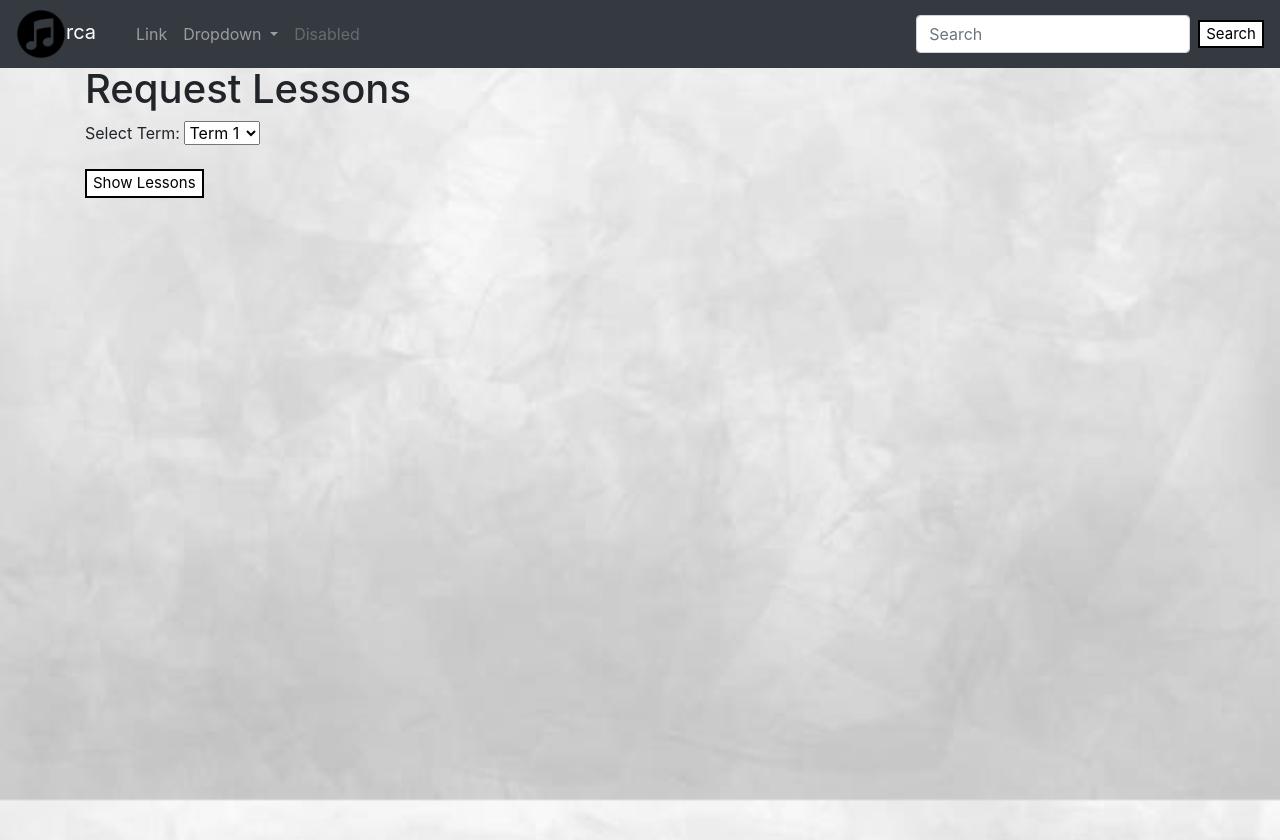
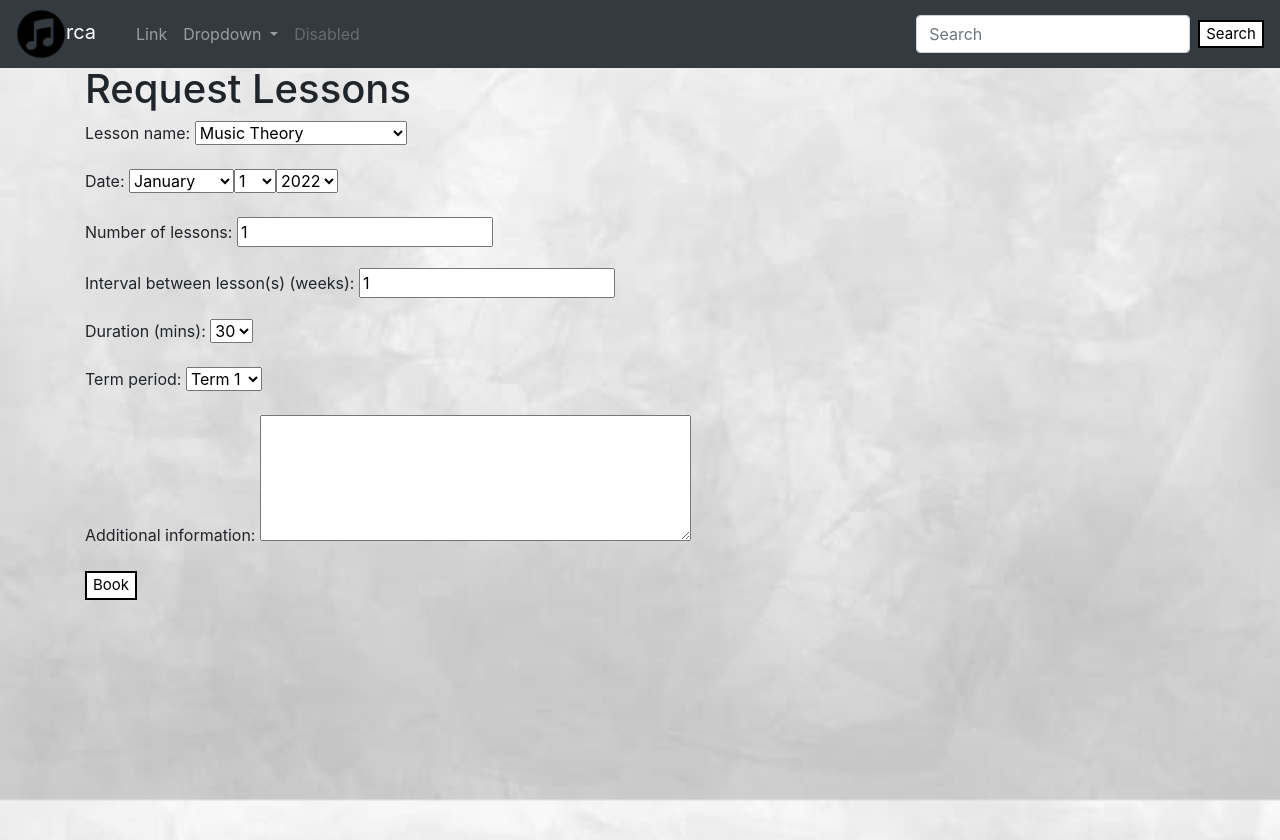
Before and after one commit to muzami1ali/Orca, a Django app: page /booking/request/ in a window 1280 px wide. Shown: the top 840 px of the page. Run offline with Django 4.2, Linux system fonts and the light colour scheme; a user stored in the database is signed in; some libraries are stand-ins or nearby versions.

Commit message:
Correct request lessons view, form, and html webpage. Add test fixtures.
- test fixtures added to default student, lesson, and other student.
- request lesson model form altered.
- request lesson view altered to handle both GET and POST.
- request lesson html page altered to include the altered lesson request form.

```diff
--- a/lessons/forms.py
+++ b/lessons/forms.py
@@ -42,5 +42,14 @@ class LogInForm(forms.Form):
 class LessonRequestForm(forms.ModelForm):
     class Meta:
         model = Lesson
-        fields = ['term_period']
-        labels = {'term_period': 'Select Term'}
+        fields = '__all__'
+        labels = {
+            'student_availability': 'Date',
+            'interval': 'Interval between lesson(s) (weeks)',
+            'duration': 'Duration (mins)',
+        }
+        widgets = {
+            'additional_information': forms.Textarea(attrs={'cols': 40, 'rows': 5}),
+            'student_availability': forms.SelectDateWidget(),
+        }
+        localized_fields = ('student_availability',)
--- a/lessons/models.py
+++ b/lessons/models.py
@@ -1,7 +1,7 @@
 from django.db import models
 from django.contrib.auth.models import AbstractUser
 from django.core.validators import RegexValidator, MinValueValidator, MaxValueValidator, MaxLengthValidator
-
+from django.http import HttpRequest
 
 class Student(AbstractUser):
     username=models.EmailField(unique=True,verbose_name='Email')
@@ -56,11 +56,20 @@ class Lesson(models.Model):
     additional_information = models.CharField(
         max_length=200,
         validators=[MaxLengthValidator(200)],
-        blank=True
+        blank=True,
+        null=True
         )
 
     def __str__(self):
         return f'{self.lesson_name} - {self.student_availability}'
+
+    def __eq__(self, HttpRequest):
+        return (self.lesson_name.__eq__(HttpRequest.POST.get('lesson_name')) and
+         self.student_availability.__eq__(HttpRequest.POST.get('student_availability')) and
+         self.number_of_lessons.__eq__(HttpRequest.POST.get('number_of_lessons')) and
+         self.interval.__eq__(HttpRequest.POST.get('interval')) and
+         self.duration.__eq__(HttpRequest.POST.get('duration')) and
+         self.term_period.__eq__(HttpRequest.POST.get('term_period')))
 
 
 class LessonRequest(models.Model):
--- a/lessons/templates/request_lessons.html
+++ b/lessons/templates/request_lessons.html
@@ -1,46 +1,11 @@
 {% extends 'base-content.html' %}
 {% block content%}
 <div class="container vh-100">
-
-      <h1>Request Lessons</h1>
-      <form action="{% url 'request_lessons' %}" method="post">
-        {% csrf_token %}
-        {{ choice_form.as_p }}
-        <input type="submit" value="Show Lessons" class = "lessons" >
-      </form>
-
-      {% if lesson_counter > 0%}
-      <h2>Total Classes Available: {{ lesson_counter }}</h2>
-      <table class="lesson-view" >
-        {% for lesson in term_lessons %}
-          <table class="lesson-information" id = "lessons">
-            <tr>
-              <th>Class: </th>
-              <th>Date: </th>
-              <th>Duration: </th>
-              <th>Cost: </th>
-            </tr>
-            <tr>
-              <td>{{ lesson.lesson_name }}</td>
-              <td>{{ lesson.date }}</td>
-              <td>{{ lesson.duration }} minutes</td>
-              <td>£{{ lesson.price }}</td>
-            </tr>
-            <tr>
-              <td>
-                <form action="{% url 'book_lesson' lesson.id %}" method="post">
-                  {% csrf_token %}
-                  <input type="submit" value="Book" class = "btn-xs custom-button">
-                </form>
-              </td>
-            </tr>
-          </table>
-        {% endfor %}
-      </table>
-      {% endif %}
-    </div>
-
-
-
-
+  <h1>Request Lessons</h1>
+  <form action="{% url 'request_lessons' %}" method="post">
+    {% csrf_token %}
+    {{ lesson_form.as_p }}
+    <input type="submit" value="Book" class = "lessons" >
+  </form>
+</div>
 {% endblock%}
--- a/lessons/views.py
+++ b/lessons/views.py
@@ -47,14 +47,38 @@ def sign_up(request):
 
 @login_required(login_url='log_in')
 def request_lessons(request):
-    choice_form = LessonRequestForm()
-    lesson_counter = 0
-    if request.method == 'POST':
-        term_lesson = Lesson.objects.filter(term_period=request.POST['term_period'])
-        lesson_counter = Lesson.objects.filter(term_period=request.POST['term_period']).count()
-        choice_form = LessonRequestForm(request.POST)
-        return render(request, 'request_lessons.html', {'choice_form' : choice_form, 'term_lessons' : term_lesson, 'lesson_counter': lesson_counter})
-    return render(request, 'request_lessons.html', {'choice_form' : choice_form, 'lesson_counter': lesson_counter})
+    if request.method == "POST":
+        if LessonRequest.objects.filter(student_id=request.user.id).exists():
+            try:
+                student_booked_lessons = LessonRequest.objects.filter(student_id=request.user.id)
+                duplicate_lesson = False
+
+                for lesson_request in student_booked_lessons:
+                    lesson = Lesson.objects.get(id=lesson_request.lesson_id)
+                    print(lesson.__eq__(request))
+                    if lesson.__eq__(request):
+                        duplicate_lesson = True
+                        break
+
+                if not duplicate_lesson:
+                    book_lesson = LessonRequestForm(request.POST)
+                    book_lesson = book_lesson.save()
+                    LessonRequest.objects.create(student_id=request.user.id, lesson_id=book_lesson.id)
+                else:
+                    raise ValueError("Class cannot be booked twice")
+            except ValueError:
+                pass
+        else:
+            try:
+                book_lesson = LessonRequestForm(request.POST)
+                book_lesson = book_lesson.save()
+                LessonRequest.objects.create(student_id=request.user.id, lesson_id=book_lesson.id)
+            except IntegrityError:
+                pass
+        return redirect('request_lessons')
+    else:
+        form = LessonRequestForm()
+        return render(request, 'request_lessons.html', {'lesson_form': form})
 
 @login_required(login_url='log_in')
 def book_lesson(request, LessonID):
```
Also changed, not shown: lessons/tests/forms/test_request_lessons_form.py (+2 -0 lines), lessons/tests/models/test_lesson_model.py (+1 -1 lines), lessons/tests/views/test_request_lessons_view.py (+54 -33 lines), lessons/migrations/0001_initial.py.
